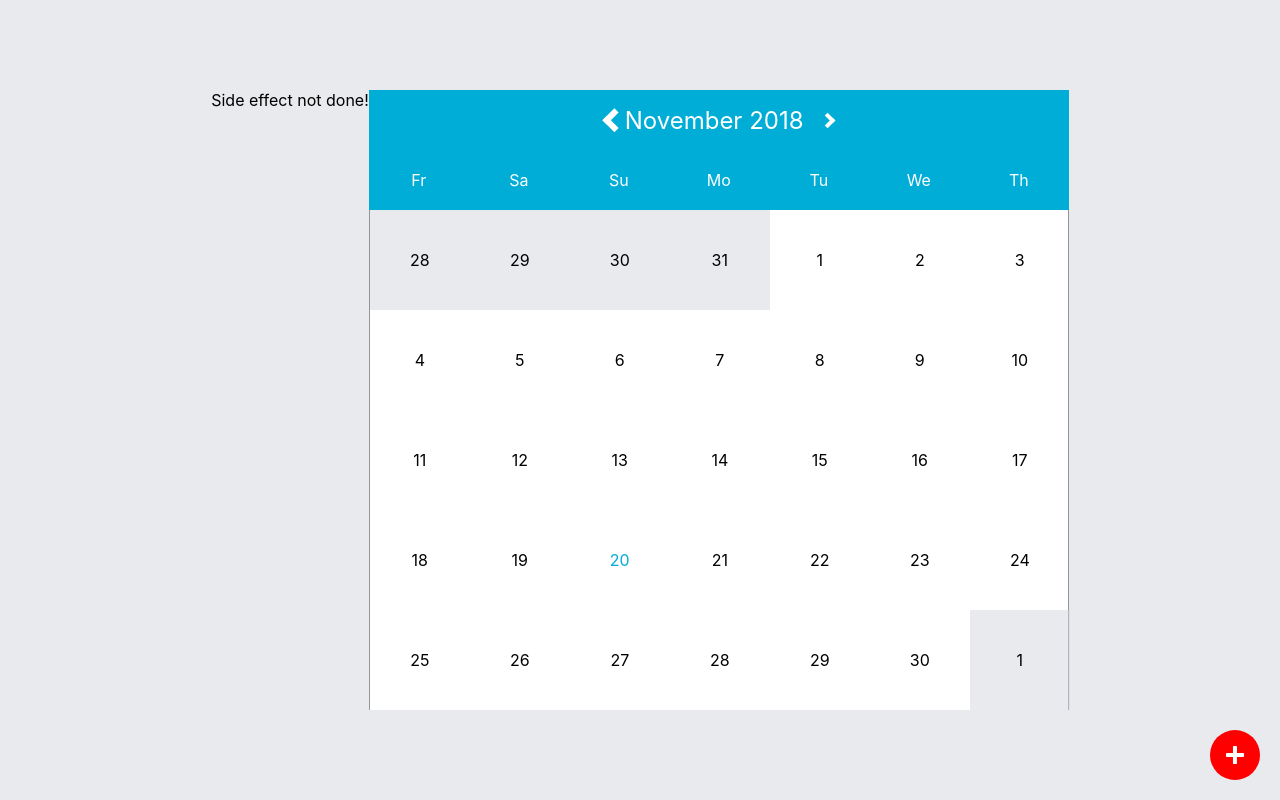
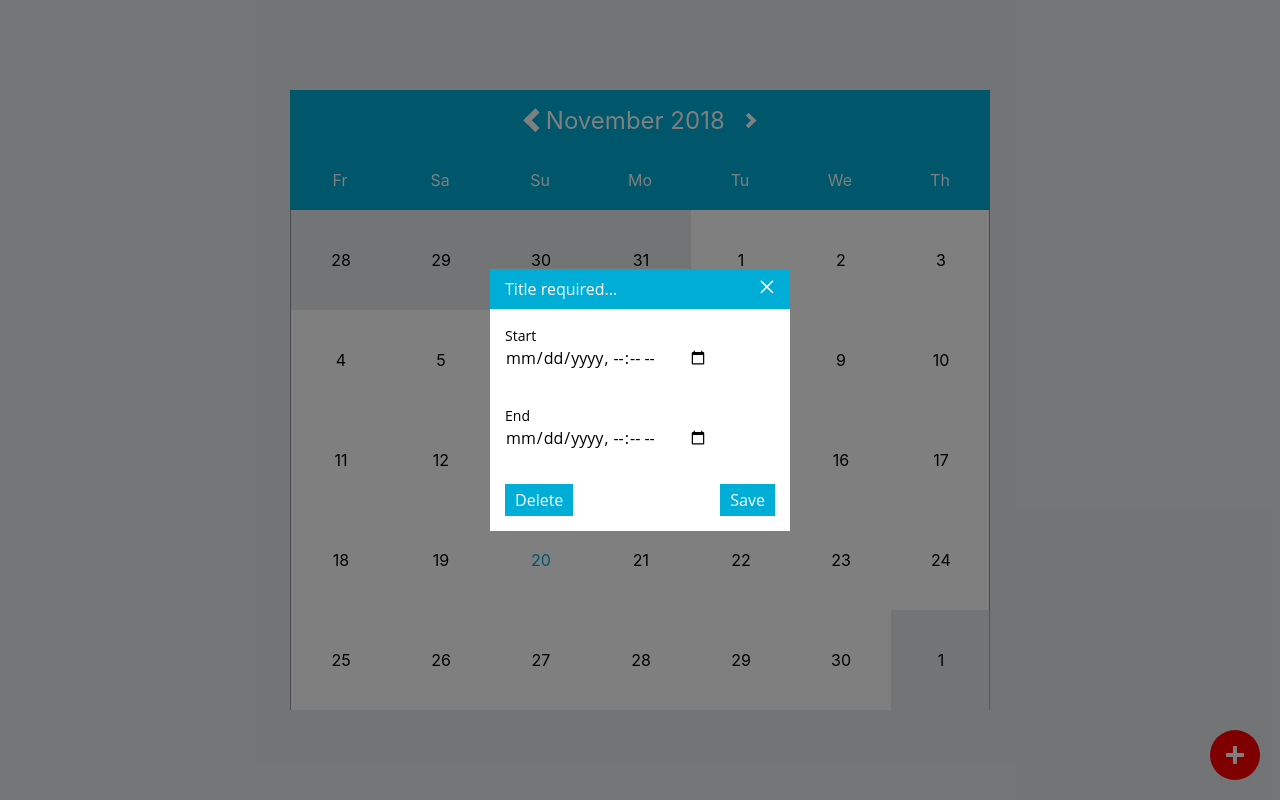
Before and after one commit to Jynx/react-calendar-with-hooks, a React (Create React App) app: page / in a window 1280 px wide. Both pictures are taken after a click on the button 1235 px from the left and 755 px from the top of the page. Built offline with nearby package versions, Linux system fonts and the light colour scheme.

Commit message:
fix bugs

```diff
--- a/src/ActionCreators/AppointmentActions.ts
+++ b/src/ActionCreators/AppointmentActions.ts
@@ -1,16 +1,19 @@
+import { Appointment } from "../App";
+
 export enum AppointmentActionTypes {
   UPDATE_START = "UPDATE_START",
   UPDATE_TITLE = "UPDATE_TITLE",
-  UPDATE_END = "UPDATE_END"
+  UPDATE_END = "UPDATE_END",
+  CREATE_APPOINTMENT = "CREATE_APPOINTMENT"
 }
 
 export class UpdateTitle {
-  readonly type = AppointmentActionTypes.UPDATE_START;
+  readonly type = AppointmentActionTypes.UPDATE_TITLE;
   constructor(public payload: string) {}
 }
 
 export class UpdateStart {
-  readonly type = AppointmentActionTypes.UPDATE_TITLE;
+  readonly type = AppointmentActionTypes.UPDATE_START;
   constructor(public payload: string) {}
 }
 
@@ -19,4 +22,13 @@ export class UpdateEnd {
   constructor(public payload: string) {}
 }
 
-export type AppointmentAction = UpdateTitle | UpdateStart | UpdateEnd;
+export class CreateAppointment {
+  readonly type = AppointmentActionTypes.CREATE_APPOINTMENT;
+  constructor(public payload: Appointment) {}
+}
+
+export type AppointmentAction =
+  | UpdateTitle
+  | UpdateStart
+  | UpdateEnd
+  | CreateAppointment;
--- a/src/HooksCalendar.tsx
+++ b/src/App.tsx
@@ -7,8 +7,8 @@ import {
   CalendarActionTypes
 } from "./ActionCreators/CalendarActions";
 import CalendarContext from "./Context/CalendarContext";
-import Plus from "../src/resources/icons/Plus";
-import AppointmentEditorView from "../src/Components/AppointmentEditor";
+import Plus from "./resources/icons/Plus";
+import AppointmentEditorView from "./Components/AppointmentEditor";
 import * as CalendarActions from "./ActionCreators/CalendarActions";
 import { AppointmentActionTypes } from "./ActionCreators/AppointmentActions";
 
@@ -16,7 +16,6 @@ export type CalendarState = {
   currentMonth: moment.Moment;
   currentDate: moment.Moment;
   selectedDay: moment.Moment | null;
-  days: Array<HTMLElement>;
   demoSideEffect: string;
   isAddAppointmentModalVisible: boolean;
   appointments: Array<Appointment>;
@@ -33,7 +32,6 @@ export const defaultCalendarState = {
   currentMonth: moment(),
   currentDate: moment(),
   selectedDay: null,
-  days: [],
   demoSideEffect: "Side effect not done!",
   isAddAppointmentModalVisible: false,
   appointments: [],
@@ -53,13 +51,16 @@ function useCalendarReducer(
   function dispatch(action: CalendarAction) {
     const nextState = reducer(state, action);
     const setStatePromise = new Promise<CalendarAction>((resolve, reject) => {
-      setState(nextState);
+      setState(prevState => {
+        return { ...prevState, ...nextState };
+      });
       resolve(action);
     });
     setStatePromise.then((action: CalendarAction) => {
       runSideEffects(action, state, dispatch);
     });
   }
+
   return [state, dispatch];
 }
 
@@ -80,7 +81,6 @@ const runSideEffects = (
 };
 
 const CalendarReducer = (state: CalendarState, action: CalendarAction) => {
-  debugger;
   switch (action.type) {
     case CalendarActionTypes.INCREMENT_MONTH:
       return {
@@ -103,13 +103,21 @@ const CalendarReducer = (state: CalendarState, action: CalendarAction) => {
         demoSideEffect: action.payload
       };
     case CalendarActionTypes.HIDE_ADD_APPOINTMENT_MODAL:
+      return { ...state, isAddAppointmentModalVisible: false };
+    case CalendarActionTypes.SHOW_ADD_APPOINTMENT_MODAL:
       return { ...state, isAddAppointmentModalVisible: true };
-    case CalendarActionTypes.SHOW_ADD_APPOINTMENT_MODAL:
-      return { ...state, isAddAppointmentModalVisible: false };
     case AppointmentActionTypes.UPDATE_TITLE:
+    case AppointmentActionTypes.UPDATE_START:
+    case AppointmentActionTypes.UPDATE_END:
       return {
         ...state,
         currentAppointment: AppointmentReducer(state.currentAppointment, action)
+      };
+    case AppointmentActionTypes.CREATE_APPOINTMENT:
+      return {
+        ...state,
+        appointments: [...state.appointments, action.payload],
+        isAddAppointmentModalVisible: false
       };
     default:
       return state;
@@ -138,8 +146,8 @@ const AppointmentReducer = (state: Appointment, action: CalendarAction) => {
   }
 };
 
-function HooksCalendar() {
-  const [calendarState, dispatch] = useCalendarReducer(
+function App() {
+  const [calendarState, dispatch] = React.useReducer(
     CalendarReducer,
     defaultCalendarState
   );
@@ -148,7 +156,6 @@ function HooksCalendar() {
     <CalendarContext.Provider value={{ dispatch, calendarState }}>
       <div className={CalendarCSS.mainContainer}>
         <div className={CalendarCSS.innerContainer}>
-          {calendarState.demoSideEffect}
           <Calendar />
         </div>
         <AddAppointmentButton />
@@ -173,4 +180,4 @@ function AddAppointmentButton() {
   );
 }
 
-export default HooksCalendar;
+export default App;
--- a/src/Components/AppointmentEditor.tsx
+++ b/src/Components/AppointmentEditor.tsx
@@ -18,7 +18,9 @@ const AppointmentEditorView = () => {
             type='text'
             autoFocus={true}
             placeholder={"Title required..."}
-            value={"Title required..."}
+            value={
+              calendarContext.calendarState.currentAppointment.appointmentTitle
+            }
             onChange={React.useCallback(evt => {
               calendarContext.dispatch(
                 new AppointmentActions.UpdateTitle(evt.target.value)
@@ -43,8 +45,11 @@ const AppointmentEditorView = () => {
             className={styles.datetime}
             type='datetime-local'
             id='start'
-            value={"props.appointmentStart"}
+            value={
+              calendarContext.calendarState.currentAppointment.appointmentStart
+            }
             onChange={React.useCallback(evt => {
+              debugger;
               calendarContext.dispatch(
                 new AppointmentActions.UpdateStart(evt.target.value)
               );
@@ -56,7 +61,9 @@ const AppointmentEditorView = () => {
             className={styles.datetime}
             type='datetime-local'
             id='end'
-            value={"props.appointmentEnd"}
+            value={
+              calendarContext.calendarState.currentAppointment.appointmentEnd
+            }
             onChange={React.useCallback(evt => {
               calendarContext.dispatch(
                 new AppointmentActions.UpdateEnd(evt.target.value)
@@ -74,7 +81,13 @@ const AppointmentEditorView = () => {
             type='button'
             className={styles.save}
             value={"Save"}
-            //   onClick={props.onSaveAppointment}
+            onClick={React.useCallback(() => {
+              calendarContext.dispatch(
+                new AppointmentActions.CreateAppointment(
+                  calendarContext.calendarState.currentAppointment
+                )
+              );
+            }, [])}
           />
         </div>
       </div>
--- a/src/Components/Calendar.tsx
+++ b/src/Components/Calendar.tsx
@@ -46,6 +46,8 @@ function Calendar(): JSX.Element {
           .startOf("day")
           .isSame(moment(currentDate).startOf("day"));
 
+        const hasAppointment = isDayContainedWithinAppointments(day);
+
         days.push(
           <Day
             key={moment(day).format("MM-DD-YYYY")}
@@ -58,6 +60,7 @@ function Calendar(): JSX.Element {
                 ? moment(day).isSame(moment(selectedDay))
                 : false
             }
+            hasAppointment={hasAppointment}
           />
         );
         day = day.add(1, "day");
@@ -73,6 +76,15 @@ function Calendar(): JSX.Element {
       days = [];
     }
     return rows;
+  };
+
+  const isDayContainedWithinAppointments = (day: moment.Moment): boolean => {
+    const appointments = calendarContext.calendarState.appointments;
+    return appointments.some(appt => {
+      const startDate = moment(appt.appointmentStart);
+      const endDate = moment(appt.appointmentEnd);
+      return day.isBetween(startDate, endDate);
+    });
   };
 
   return (
--- a/src/Components/Day.tsx
+++ b/src/Components/Day.tsx
@@ -11,9 +11,11 @@ type DayProps = {
   isSelectedDay: boolean;
   dayOfMonth: number;
   moment: moment.Moment;
+  hasAppointment: boolean;
 };
 
 function Day(props: DayProps) {
+  debugger;
   const backgroundClasses = classnames({
     [CalendarCSS.dayContent]: true,
     [CalendarCSS.dayOutOfMonth]: props.isDayOutOfSelectedMonth
@@ -35,7 +37,9 @@ function Day(props: DayProps) {
       <div className={dayClasses} onClick={onDayselected}>
         {props.dayOfMonth}
       </div>
-      {/* {props.hasAppointment ? <div className={styles.hasAppointment} /> : null} */}
+      {props.hasAppointment ? (
+        <div className={CalendarCSS.hasAppointment} />
+      ) : null}
     </div>
   );
 }
--- a/src/Context/CalendarContext.tsx
+++ b/src/Context/CalendarContext.tsx
@@ -1,7 +1,7 @@
 import React from "react";
 import { CalendarAction } from "../ActionCreators/CalendarActions";
-import { CalendarState } from "../HooksCalendar";
-import { defaultCalendarState } from "../HooksCalendar";
+import { CalendarState } from "../App";
+import { defaultCalendarState } from "../App";
 
 export type CalendarContextProps = {
   calendarState: CalendarState;
```
Also changed, not shown: src/index.tsx (+6 -6 lines), 1 other file (tests, documents, lock files or other folders).
